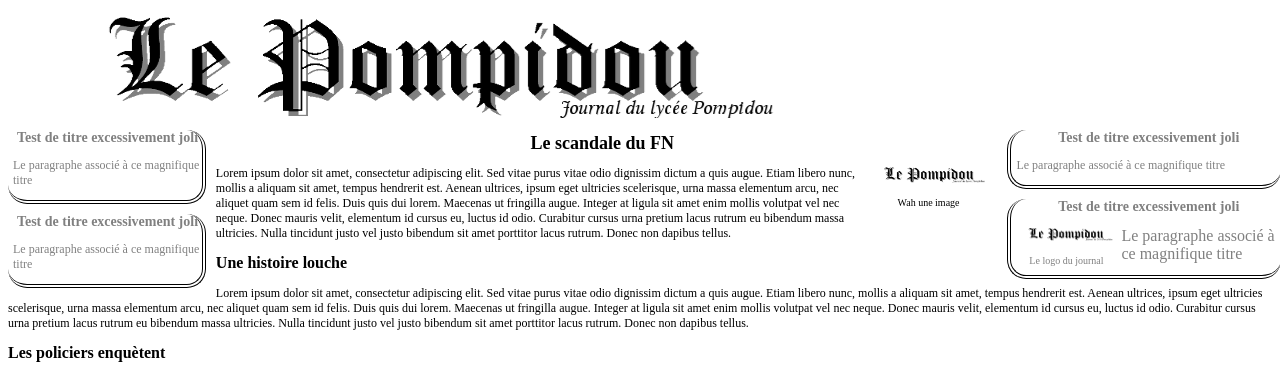
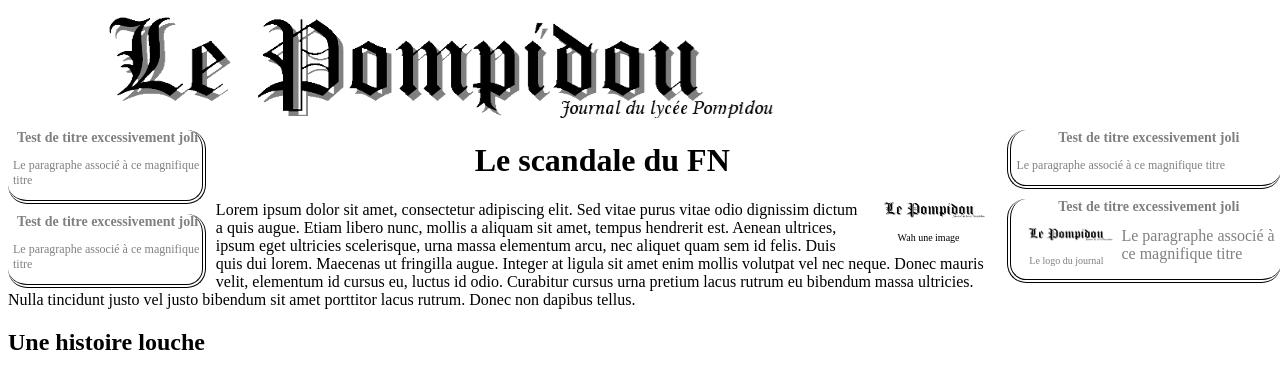
Before and after one commit to Aluminium95/JournalDuLyceePompidou, a PHP site: page / in a window 1280 px wide. Shown: the top 376 px of the page. Run offline with PHP 8.4, Linux system fonts and the light colour scheme.

Commit message:
Suppression des commandes de taille ... ( mode commentaire)

```diff
--- a/styleTitres.css
+++ b/styleTitres.css
@@ -2,15 +2,17 @@
  * des paragraphes etc … */
 
 p{
-	font-size: 12px;
+	/*font-size: 12px;*/
 }
 h1{
-	font-size: 18px;
+	/*font-size: 18px;*/
 	text-align: center;
 }
+/*
 h2{
 	font-size: 16px;
 }
 h3{
 	font-size: 14px;
 }
+*/
```
